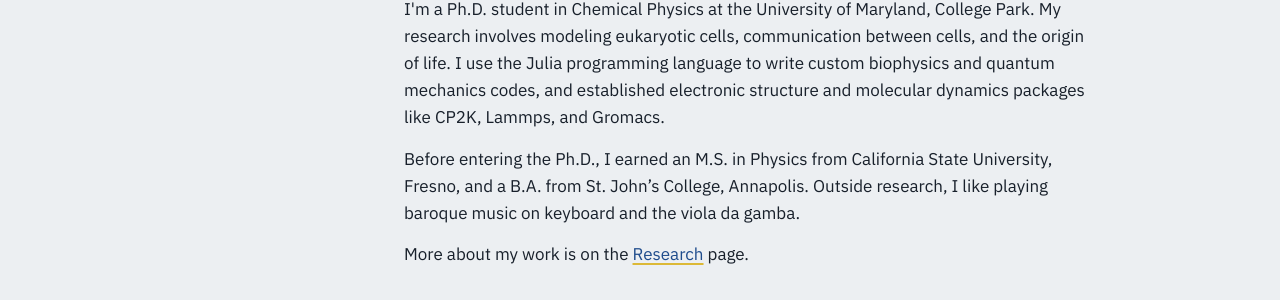
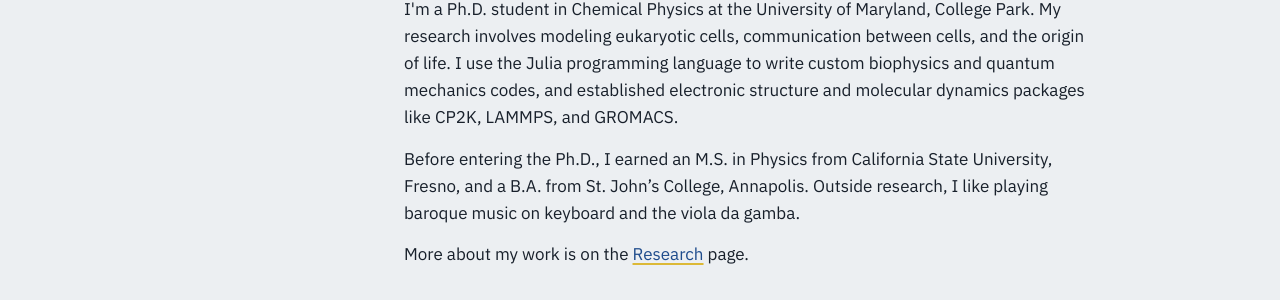
Before and after one commit to Leibniz1697/Leibniz1697.github.io, a Jekyll site: the page built from index.html, in a window 1280 px wide and 1330 px high. Shown: the part 874-1174 px from the top of the window. Built offline with Jekyll 4.4.1, drawn with Linux system fonts in a browser that asks for light colours.

```diff
--- a/index.html
+++ b/index.html
@@ -42,7 +42,7 @@ summary: "Patrick Kelly: stochastic hydrodynamics, ab initio molecular dynamics,
   <p>
     I'm a Ph.D. student in Chemical Physics at the University of Maryland, College Park. My research involves modeling eukaryotic cells,
     communication between cells, and the origin of life. I use the Julia programming language to write custom biophysics and quantum mechanics codes, and established
-    electronic structure and molecular dynamics packages like CP2K, Lammps, and Gromacs.
+    electronic structure and molecular dynamics packages like CP2K, LAMMPS, and GROMACS.
   </p>
   <p>
     Before entering the Ph.D., I earned an M.S. in Physics from California State University, Fresno, and a B.A.
```
